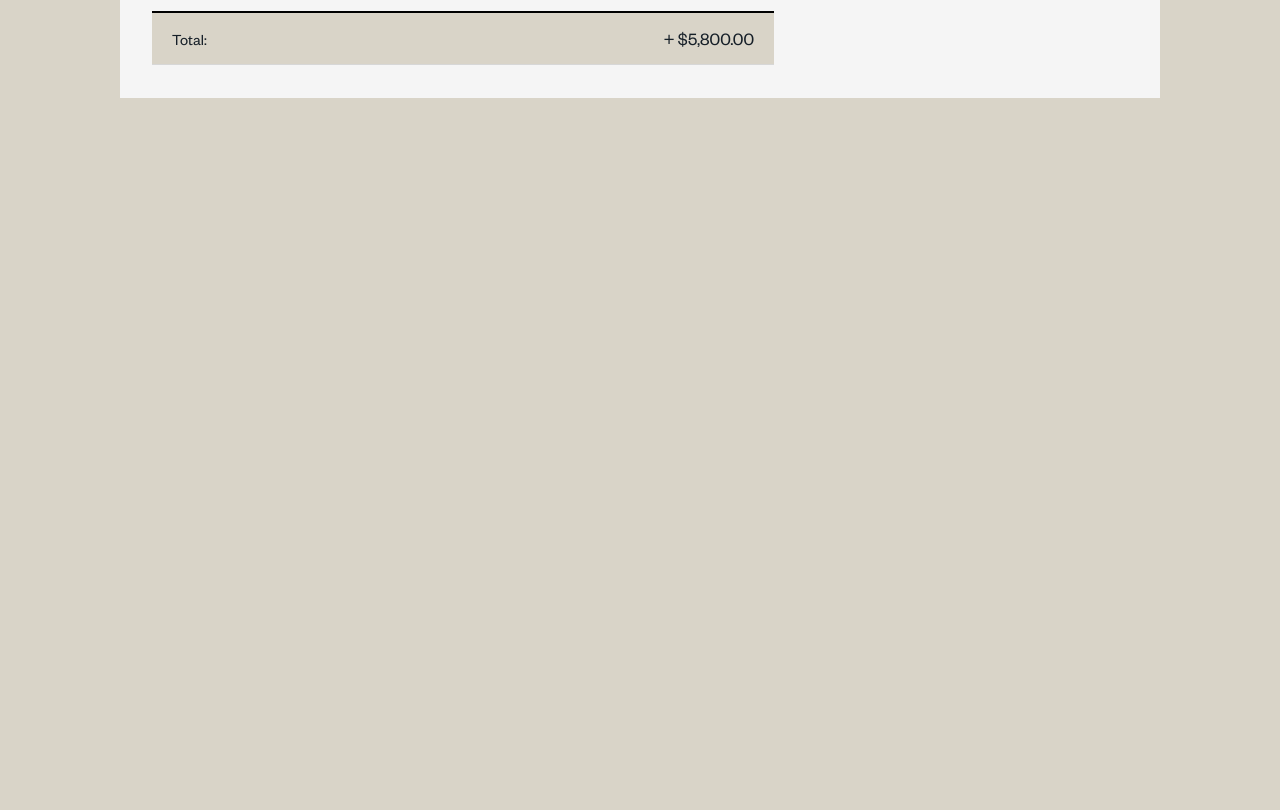
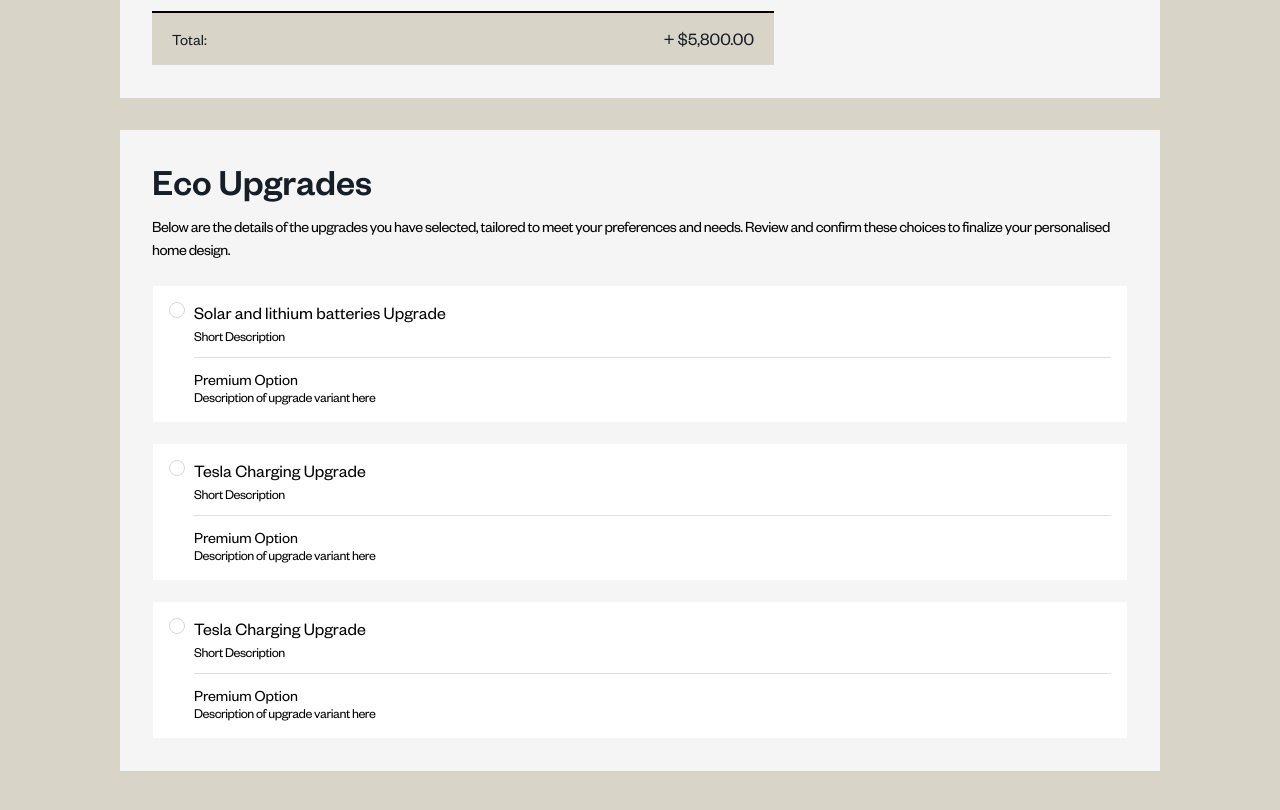
Before and after one commit to Alozi/split-test-task, a Next.js app: page / in a window 1280 px wide. Shown: the part 700-1510 px from the top of the page. Before the commit the page ends 838 px from the top, so only its background shows below. Built offline with nearby package versions, Linux system fonts and the light colour scheme.

Commit message:
Add component checkbox-group

```diff
--- a/app/globals.scss
+++ b/app/globals.scss
@@ -31,7 +31,7 @@ body {
 }
 
 body {
-  color: variables.$text-black-color;
+  color: variables.$text-dark-color;
   background: variables.$bg-color;
   font-family: "Founders Grotesk Text", sans-serif;
 
--- a/app/page.js
+++ b/app/page.js
@@ -1,7 +1,8 @@
 import classes from "./page.module.scss";
 
-import BackButton from "@/components/common/back-button";
-import Exterior from "@/components/exterior/exterior";
+import BackButton from "@/components/common/back-button.js";
+import Exterior from "@/components/exterior/exterior.js";
+import CheckboxGroup from "@/components/сheckbox-group/сheckbox-group.js";
 
 export default function Home() {
   return (
@@ -18,8 +19,8 @@ export default function Home() {
         </header>
         <div className={classes.wrapper}>
           <Exterior />
+          <CheckboxGroup />
           {/* <Cart /> */}
-          {/* <Upgrades /> */}
         </div>
       </main>
     </div>
--- a/components/exterior/exterior.js
+++ b/components/exterior/exterior.js
@@ -10,7 +10,7 @@ import DarkWood from '@/public/images/dark-wood-color.png';
 import LightGrey from '@/public/images/light-grey-color.png';
 
 export default function Exterior() {
-    return <div className={classes.wrapper}>
+    return <section className={classes.wrapper}>
         <div>
             <header>
                 <SectionTitle>Exterior</SectionTitle>
@@ -54,5 +54,5 @@ export default function Exterior() {
         <div className={classes.image}>
             <Image src={ExteriorImage} alt="Exterior image" />
         </div>
-    </div>
+    </section>
 }
--- a/components/exterior/exterior.module.scss
+++ b/components/exterior/exterior.module.scss
@@ -5,8 +5,9 @@
   grid-template-columns: 2fr 1fr;
   align-items: flex-start;
   gap: 32px;
-  background-color: variables.$bg-color-white;
+  background-color: variables.$bg-color-light;
   padding: 30px 32px 33px;
+  margin-bottom: 32px;
 
   header {
     display: flex;
--- a/components/header/nav-link.module.scss
+++ b/components/header/nav-link.module.scss
@@ -11,8 +11,8 @@
   font-weight: 500;
   padding: 13.5px 32.5px;
 
-  color: variables.$text-black-color;
-  background-color: variables.$bg-color-white;
+  color: variables.$text-dark-color;
+  background-color: variables.$bg-color-light;
 
   font-weight: 500;
   font-size: 16px;
@@ -22,12 +22,12 @@
 
   &:hover,
   &:active {
-    border: 1px solid variables.$text-black-color;
+    border: 1px solid variables.$text-dark-color;
   }
 }
 
 .active {
-  border: 1px solid variables.$text-black-color;
+  border: 1px solid variables.$text-dark-color;
 }
 
 .primary {
--- /dev/null
+++ b/components/сheckbox-group/сheckbox-group.js
@@ -0,0 +1,82 @@
+'use client';
+
+import { useState } from 'react';
+
+import classes from './сheckbox-group.module.scss';
+import SectionTitle from '../common/section-title';
+
+const options = [
+  {
+    id: "option1",
+    title: "Solar and lithium batteries Upgrade",
+    shortDesc: "Short Description",
+    premium: "Premium Option",
+    description: "Description of upgrade variant here",
+  },
+  {
+    id: "option2",
+    title: "Tesla Charging Upgrade",
+    shortDesc: "Short Description",
+    premium: "Premium Option",
+    description: "Description of upgrade variant here",
+  },
+  {
+    id: "option3",
+    title: "Tesla Charging Upgrade",
+    shortDesc: "Short Description",
+    premium: "Premium Option",
+    description: "Description of upgrade variant here",
+  },
+];
+
+export default function CheckboxGroup() {
+  const [checked, setChecked] = useState({});
+
+  console.log(checked);
+
+  const toggleCheck = (id) => {
+    setChecked((prev) => ({ ...prev, [id]: !prev[id] }));
+  };
+
+  return (
+    <section className={classes.wrapper}>
+      <header>
+        <SectionTitle>Eco Upgrades</SectionTitle>
+        <p>Below are the details of the upgrades you have selected, tailored to meet your preferences and needs. Review and confirm these choices to finalize your personalised home design.</p>
+      </header>
+
+      <div className={classes.container}>
+        {options.map(({ id, title, shortDesc, premium, description }) => {
+          const isChecked = checked[id];
+
+          return (
+            <label
+              key={id}
+              htmlFor={id}
+              className={`${classes.option} ${isChecked ? classes.checked : ""}`}
+            >
+              <input
+                id={id}
+                type="checkbox"
+                checked={isChecked || false}
+                onChange={() => toggleCheck(id)}
+              />
+
+              <div className={`${classes.checkbox} ${isChecked ? classes.checkboxChecked : ""}`}>
+                {isChecked && <div className={classes.innerCircle} />}
+              </div>
+
+              <div className={classes.content}>
+                <h3>{title}</h3>
+                <p>{shortDesc}</p>
+                <hr />
+                <span>{premium}</span>
+                <p>{description}</p>
+              </div>
+            </label>
+          );
+        })}
+      </div>
+    </section>
+  );
+}
--- /dev/null
+++ b/components/сheckbox-group/сheckbox-group.module.scss
@@ -0,0 +1,97 @@
+@use "@/styles/variables";
+
+.wrapper {
+  padding: 33px 32px 32px;
+  background-color: variables.$bg-color-light;
+
+  header {
+    margin-bottom: 24px;
+
+    p {
+      color: variables.$text-black-color;
+      margin-top: 16px;
+      font-size: 16px;
+      line-height: 23px;
+      letter-spacing: -0.48px;
+    }
+  }
+}
+
+.container {
+  display: grid;
+  gap: 20px;
+}
+
+.option {
+  display: flex;
+  gap: 9px;
+  background-color: variables.$bg-color-white;
+  border: 1px solid variables.$border-color-light;
+  padding: 16px;
+  cursor: pointer;
+  user-select: none;
+  color: variables.$text-black-color;
+
+  &.checked {
+    border-color: variables.$border-black-color;
+  }
+
+  input {
+    display: none;
+  }
+
+  .checkbox {
+    width: 16px;
+    height: 16px;
+    border-radius: 40px;
+    border: 1px solid variables.$border-color-grey;
+    position: relative;
+  }
+
+  .checkboxChecked {
+    border-color: #dd4223;
+  }
+
+  .innerCircle {
+    width: 6px;
+    height: 6px;
+    border-radius: 40px;
+    background-color: #dd4223;
+    position: absolute;
+    top: 50%;
+    left: 50%;
+    transform: translate(-50%, -50%);
+  }
+
+  .content {
+    flex: 1;
+  }
+
+  h3 {
+    font-size: 18px;
+    line-height: 21px;
+    font-weight: 400;
+    margin-bottom: 4px;
+  }
+
+  p {
+    font-size: 14px;
+    line-height: 18px;
+    letter-spacing: -0.42px;
+
+    &:nth-child(2) {
+      margin-bottom: 12px;
+    }
+  }
+
+  hr {
+    border: none;
+    border-bottom: 1px solid #dfdfdf;
+    margin-bottom: 12px;
+  }
+
+  span {
+    font-size: 16px;
+    line-height: 18px;
+  }
+}
--- a/styles/_variables.scss
+++ b/styles/_variables.scss
@@ -1,13 +1,18 @@
 // Background colors
 $bg-color: #d9d4c8;
-$bg-color-white: #f5f5f5;
+$bg-color-light: #f5f5f5;
+$bg-color-white: #ffffff;
 $bg-color-red: #dd4223;
 
 // Border colors
 $border-color: #aaa295;
 $border-color-grey: #d7d7d7;
+$border-black-color: #161f28;
+$border-color-red: #dd4223;
+$border-color-light: #f5f5f5;
 
 // Text colors
-$text-black-color: #161f28;
+$text-dark-color: #161f28;
+$text-black-color: #000000;
 $text-white-color: #ffffff;
 $text-white-color-2: #f5f5f5;
```
